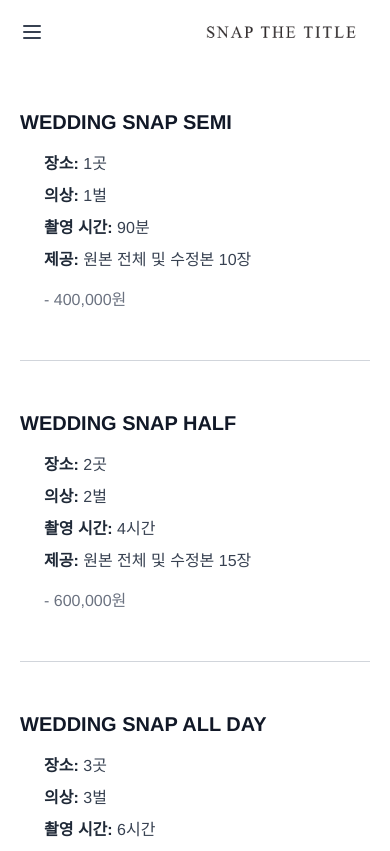
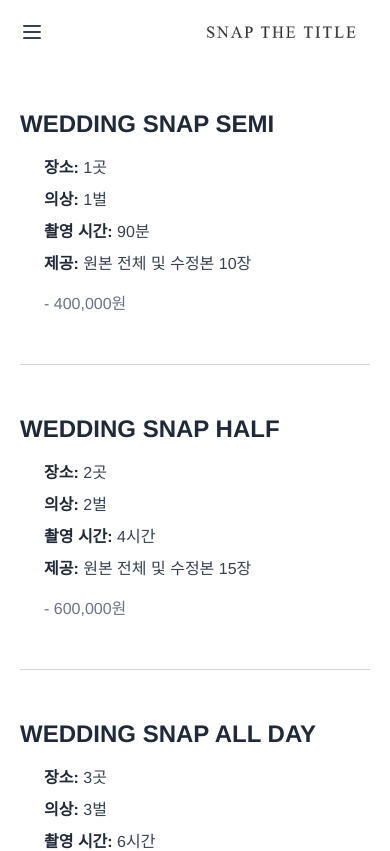
Before and after one commit to junhyeok928/snapthetitle, a React (Create React App) app: page /product in a window 390 px wide. Shown: the top 851 px of the page. Built offline with nearby package versions, Linux system fonts and the light colour scheme; a web font is replaced by a local one; what tailwindcss-safe-area would draw is missing.

Commit message:
25/02/03 GUIDE 작성

```diff
--- a/src/Components/Notice/Guide.jsx
+++ b/src/Components/Notice/Guide.jsx
@@ -1,10 +1,85 @@
 import React from 'react';
-
 
 function Guide() {
     return (
-        <section className="text-gray-600 body-font">
-            test
+        <section className="text-gray-600 body-font px-5">
+            <div className="container mx-auto">
+                <h2 className="text-2xl font-bold text-gray-800 mt-6 mb-1">촬영 소개</h2>
+                <span className="inline-block h-0.5 w-12 rounded bg-gray-700 mb-6"></span>
+                <div className="flex flex-col text-center w-full my-32">
+                    <p className="lg:w-4/5 mx-auto leading-relaxed text-sm sm:text-sm md:text-base lg:text-base">
+                        상담부터 촬영, 보정까지 모두 1인 여성 포토그래퍼가 진행합니다.
+                        <br />
+                        촬영중에는 신랑신부님께 집중하므로 답변이 늦을 수 있는 점 양해부탁드립니다.
+                    </p>
+                </div>
+                <div className="space-y-6">
+                    <div className="flex flex-col md:flex-row items-start">
+                        <span className="md:w-1/4 font-bold text-gray-700 pb-4">촬영 장소</span>
+                        <div className="md:w-3/4 text-gray-600 space-y-2 text-sm sm:text-sm md:text-base lg:text-base">
+                            <p>주로 인천과 서울에서 촬영하며, 이 외 지역은 출장비가 발생합니다. 장소와 동선은 촬영 시기를 고려하여 장소를 제안드리고 있습니다. 물론, 두 분이 따로 지정해주시는 장소도 좋습니다.</p>
+                            <br />
+                            <p className="font-semibold">계절화</p>
+                            <p>매년 달라지는 개화 시기와 장소 컨디션으로 인해 장담드리기 어렵습니다.</p>
+                            <br />
+                            <p className="font-semibold">바다</p>
+                            <p>서해에서 진행되므로 물때가 맞는 날에만 촬영이 가능합니다. 바다 촬영을 원하실 경우, 미리 말씀해주시면 물때 확인을 진행해드리겠습니다.</p>
+                            <br />
+                            <p className="font-semibold">스튜디오</p>
+                            <p>스튜디오 촬영을 따로 하지 않으실 경우, 렌탈스튜디오 대관을 이용한 실내 촬영 추가를 추천드립니다.</p>
+                        </div>
+                    </div>
+
+                    <div className="flex flex-col md:flex-row items-start pb-5">
+                        <span className="md:w-1/4 font-bold text-gray-700 pb-4">촬영 시간</span>
+                        <p className="md:w-3/4 text-gray-600 text-sm sm:text-sm md:text-base lg:text-base">촬영 장소와 촬영 당일 일몰 시간을 기준으로 촬영 시작 시간이 결정됩니다. 상품에 기재된 촬영 시간에는 이동과 환복 등 모든 시간이 포함되어 있습니다.</p>
+                    </div>
+
+                    <div className="flex flex-col md:flex-row items-start pb-5">
+                        <span className="md:w-1/4 font-bold text-gray-700 pb-4">이동</span>
+                        <p className="md:w-3/4 text-gray-600 text-sm sm:text-sm md:text-base lg:text-base">촬영 중 이동은 각자의 차량을 타고 이동하며, 도착 지연 시 반드시 촬영 담당자와 연락을 취하여야 합니다.</p>
+                    </div>
+
+                    <div className="flex flex-col md:flex-row items-start pb-5">
+                        <span className="md:w-1/4 font-bold text-gray-700 pb-4">날씨</span>
+                        <p className="md:w-3/4 text-gray-600 text-sm sm:text-sm md:text-base lg:text-base">우천 시 촬영이 불가합니다. 우천으로 인한 일정 변경은 횟수 제한 없이 가능하지만, 일정 변경이 불가한 경우에는 렌탈 스튜디오 대관을 진행해주셔야 촬영이 가능합니다. 흐린 날의 경우 일정 변경은 진행하지 않지만, 개인 사정과 날씨로 인한 촬영일 변경은 촬영 하루 전까지 1회 가능합니다.</p>
+                    </div>
+
+                    <div className="flex flex-col md:flex-row items-start pb-5">
+                        <span className="md:w-1/4 font-bold text-gray-700 pb-4">예약</span>
+                        <p className="md:w-3/4 text-gray-600 text-sm sm:text-sm md:text-base lg:text-base">예약은 카카오톡 채널 <a href="http://pf.kakao.com/_HquIG" className="text-blue-500 underline">스냅더타이틀</a>을 통해 받고 있습니다. 예약 양식에 따라 신청해 주세요.</p>
+                    </div>
+
+                    <div className="flex flex-col md:flex-row items-start pb-5">
+                        <span className="md:w-1/4 font-bold text-gray-700 pb-4">파일 전달</span>
+                        <p className="md:w-3/4 text-gray-600 text-sm sm:text-sm md:text-base lg:text-base">원본은 촬영일 기준 최소 10일 - 최대 14일 소요되며, 메일로 전송드립니다. 원본의 보관은 발송일 기준 60일 간 유지되며, 반드시 모든 파일을 백업해 두셔야 합니다. 보정본은 셀렉일 기준 최소 5주 - 최대 6주 소요되며, 급하게 필요할 경우 선보정 옵션을 이용하시면 10일 이내 발송이 가능합니다.</p>
+                    </div>
+
+                    <div className="flex flex-col md:flex-row items-start pb-5">
+                        <span className="md:w-1/4 font-bold text-gray-700 pb-4">환불 정책</span>
+                        <p className="md:w-3/4 text-gray-600 text-sm sm:text-sm md:text-base lg:text-base">계약금은 상품 금액의 50%를 입금하면 확정됩니다. 예약 확정 후 48시간 이내에는 전액 환불 가능하며, 이후 일정에 따라 차등 환불됩니다. 촬영일 기준 60일 전 50% 환불, 30일 이내 20% 환불, 2주 이내 환불 불가입니다.</p>
+                    </div>
+
+                    <div className="flex flex-col md:flex-row items-start pb-5">
+                        <span className="md:w-1/4 font-bold text-gray-700 pb-4">헤어 & 메이크업</span>
+                        <p className="md:w-3/4 text-gray-600 text-sm sm:text-sm md:text-base lg:text-base">야외 촬영 시 바람에 의한 머리날림이 있으므로 헤어 고정에 신경 써주세요. 미용렌즈 착용은 가능하나 장시간 착용이 익숙하지 않은 경우 주의가 필요합니다. 셀프 메이크업은 추천드리지 않으며, 자연스럽고 편안한 무드의 메이크업을 권장합니다.</p>
+                    </div>
+                </div>
+                {/* 중앙선 */}
+                <div className="border-t-2 border-gray-300 my-10"></div>
+                <div className="flex flex-col text-center w-full mb-12 mt-8">
+                    <p className="lg:w-4/5 mx-auto leading-relaxed text-sm sm:text-sm md:text-base lg:text-base">
+                        준비하시면서 고민되거나 어려운 부분이 있으시다면 언제든지 연락주세요.
+                        <br />
+                        함께 고민하겠습니다.
+                    </p>
+                    <p className="lg:w-4/5 mx-auto leading-relaxed text-sm sm:text-sm md:text-base lg:text-base mt-4">
+                        두 분의 무드가 가득 담긴 타이틀을 기다리겠습니다.
+                        <br />
+                        감사합니다.
+                    </p>
+                </div>
+            </div>
         </section>
     );
 }
--- a/src/Components/Product.jsx
+++ b/src/Components/Product.jsx
@@ -1,113 +1,77 @@
 import React from 'react';
 
-const Product = () => {
+const ProductItem = ({ title, details, price }) => {
     return (
-        <div className="text-gray-900 px-5 flex flex-col gap-10 items-center bg-white">
-            <div className="w-full max-w-4xl">
-                {/* Product Item A */}
         <div className="py-6">
-                    {/* Title and Details */}
             <div className="flex flex-col lg:flex-row items-start lg:items-center">
-                        {/* Title */}
                 <div className="w-full lg:w-1/3 lg:pr-6">
-                            <h2 className="text-xl font-semibold lg:text-left">
-                                WEDDING SNAP SEMI
-                            </h2>
+                    <h2 className="text-2xl font-semibold lg:text-left text-gray-800">{title}</h2>
                 </div>
-
-                        {/* Details */}
                 <div className="flex-1 pl-6 pt-4">
                     <ul className="space-y-2 text-gray-700">
-                                <li>
-                                    <span className="font-bold text-gray-800">장소:</span> 1곳
+                        {details.map((detail, index) => (
+                            <li key={index}>
+                                <span className="font-bold text-gray-800">{detail.label}:</span> {detail.value}
                             </li>
-                                <li>
-                                    <span className="font-bold text-gray-800">의상:</span> 1벌
-                                </li>
-                                <li>
-                                    <span className="font-bold text-gray-800">촬영 시간:</span> 90분
-                                </li>
-                                <li>
-                                    <span className="font-bold text-gray-800">제공:</span> 원본 전체 및 수정본 10장
-                                </li>
+                        ))}
                     </ul>
-                            <p className="mt-4 text-gray-500 font-medium">- 400,000원</p>
-                        </div>
-                    </div>
-                </div>
-
-                {/* Divider */}
-                <hr className="border-gray-300 my-6" />
-
-                {/* Product Item B */}
-                <div className="py-6">
-                    {/* Title and Details */}
-                    <div className="flex flex-col lg:flex-row items-start lg:items-center">
-                        {/* Title */}
-                        <div className="w-full lg:w-1/3 lg:pr-6">
-                            <h2 className="text-xl font-semibold lg:text-left">
-                                WEDDING SNAP HALF
-                            </h2>
-                        </div>
-
-                        {/* Details */}
-                        <div className="flex-1 pl-6 pt-4">
-                            <ul className="space-y-2 text-gray-700">
-                                <li>
-                                    <span className="font-bold text-gray-800">장소:</span> 2곳
-                                </li>
-                                <li>
-                                    <span className="font-bold text-gray-800">의상:</span> 2벌
-                                </li>
-                                <li>
-                                    <span className="font-bold text-gray-800">촬영 시간:</span> 4시간
-                                </li>
-                                <li>
-                                    <span className="font-bold text-gray-800">제공:</span> 원본 전체 및 수정본 15장
-                                </li>
-                            </ul>
-                            <p className="mt-4 text-gray-500 font-medium">- 600,000원</p>
-                        </div>
-                    </div>
-                </div>
-
-                {/* Divider */}
-                <hr className="border-gray-300 my-6" />
-
-                {/* Product Item C */}
-                <div className="py-6">
-                    {/* Title and Details */}
-                    <div className="flex flex-col lg:flex-row items-start lg:items-center">
-                        {/* Title */}
-                        <div className="w-full lg:w-1/3 lg:pr-6">
-                            <h2 className="text-xl font-semibold lg:text-left">
-                                WEDDING SNAP ALL DAY
-                            </h2>
-                        </div>
-
-                        {/* Details */}
-                        <div className="flex-1 pl-6 pt-4">
-                            <ul className="space-y-2 text-gray-700">
-                                <li>
-                                    <span className="font-bold text-gray-800">장소:</span> 3곳
-                                </li>
-                                <li>
-                                    <span className="font-bold text-gray-800">의상:</span> 3벌
-                                </li>
-                                <li>
-                                    <span className="font-bold text-gray-800">촬영 시간:</span> 6시간
-                                </li>
-                                <li>
-                                    <span className="font-bold text-gray-800">제공:</span> 원본 전체 및 수정본 20장
-                                </li>
-                            </ul>
-                            <p className="mt-4 text-gray-500 font-medium">- 800,000원</p>
-                        </div>
-                    </div>
+                    <p className="mt-4 text-gray-500 font-medium">- {price}</p>
                 </div>
             </div>
         </div>
     );
 };
 
+const Product = () => {
+    const products = [
+        {
+            title: 'WEDDING SNAP SEMI',
+            details: [
+                { label: '장소', value: '1곳' },
+                { label: '의상', value: '1벌' },
+                { label: '촬영 시간', value: '90분' },
+                { label: '제공', value: '원본 전체 및 수정본 10장' },
+            ],
+            price: '400,000원',
+        },
+        {
+            title: 'WEDDING SNAP HALF',
+            details: [
+                { label: '장소', value: '2곳' },
+                { label: '의상', value: '2벌' },
+                { label: '촬영 시간', value: '4시간' },
+                { label: '제공', value: '원본 전체 및 수정본 15장' },
+            ],
+            price: '600,000원',
+        },
+        {
+            title: 'WEDDING SNAP ALL DAY',
+            details: [
+                { label: '장소', value: '3곳' },
+                { label: '의상', value: '3벌' },
+                { label: '촬영 시간', value: '6시간' },
+                { label: '제공', value: '원본 전체 및 수정본 20장' },
+            ],
+            price: '800,000원',
+        },
+    ];
+
+    return (
+        <div className="text-gray-900 px-5 flex flex-col gap-10 items-center bg-white">
+            <div className="w-full max-w-4xl">
+                {products.map((product, index) => (
+                    <React.Fragment key={index}>
+                        <ProductItem
+                            title={product.title}
+                            details={product.details}
+                            price={product.price}
+                        />
+                        {index < products.length - 1 && <hr className="border-gray-300 my-6" />}
+                    </React.Fragment>
+                ))}
+            </div>
+        </div>
+    );
+};
+
 export default Product;
```
Lines whose indentation alone changed are shown as unchanged.
